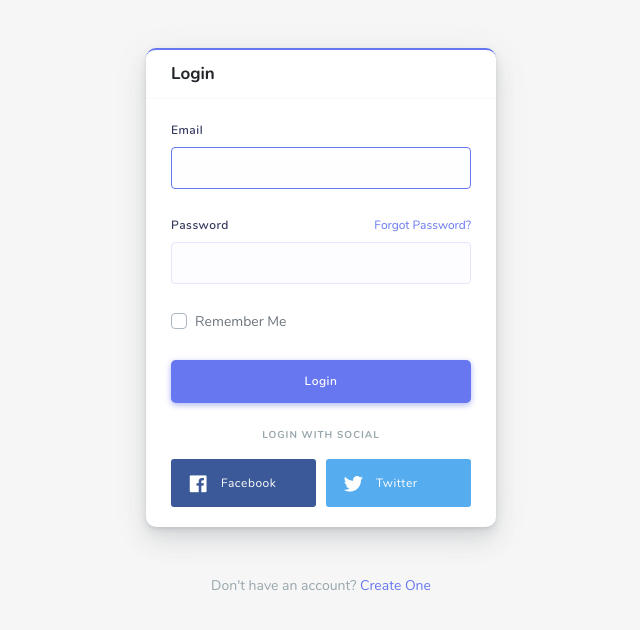
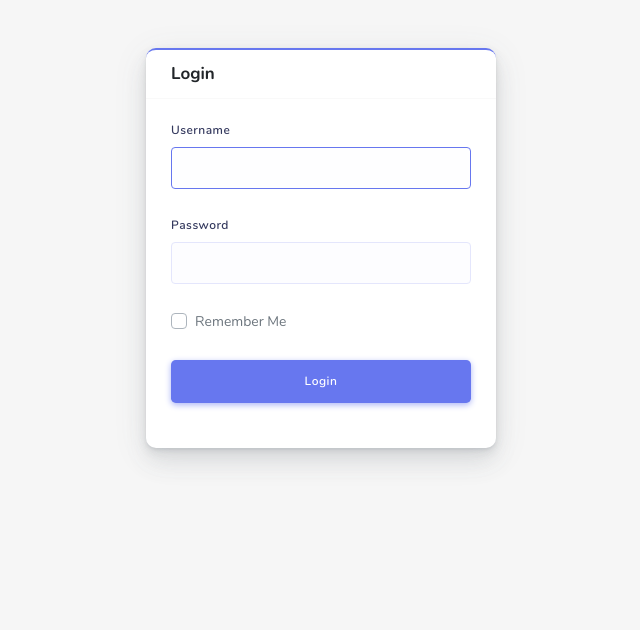
Before and after one commit to smdurjoy/flight-reservasion-system, a PHP site: page /login.php in a window 1280 px wide. Shown: the top 630 px of the page, without its empty margins (319-959 px from the left). Run offline with PHP 8.4, Linux system fonts and the light colour scheme.

Commit message:
login logout with session

```diff
--- a/aircraft.php
+++ b/aircraft.php
@@ -10,6 +10,7 @@
     <div class="main-wrapper main-wrapper-1">
 
         <?php require_once 'backend/connection.php'; ?>
+        <?php include 'backend/loginCheck.php'; ?>
         <?php include 'partials/navbar.html'; ?>
 
         <?php include 'partials/sidebar.php'; ?>
--- a/dateWiseTickets.php
+++ b/dateWiseTickets.php
@@ -2,6 +2,7 @@
 <html lang="en">
 
 <?php include 'partials/head.html'; ?>
+
 <link rel="stylesheet" href="assets/bundles/datatables/datatables.min.css">
 <link rel="stylesheet" href="assets/bundles/datatables/DataTables-1.10.16/css/dataTables.bootstrap4.min.css">
 <link rel="stylesheet" href="assets/bundles/bootstrap-daterangepicker/daterangepicker.css">
@@ -11,6 +12,7 @@
     <div class="main-wrapper main-wrapper-1">
 
         <?php require_once 'backend/connection.php'; ?>
+        <?php include 'backend/loginCheck.php'; ?>
         <?php include 'partials/navbar.html'; ?>
 
         <?php include 'partials/sidebar.php'; ?>
--- a/flightList.php
+++ b/flightList.php
@@ -10,6 +10,7 @@
     <div class="main-wrapper main-wrapper-1">
 
         <?php require_once 'backend/connection.php'; ?>
+        <?php include 'backend/loginCheck.php'; ?>
         <?php include 'partials/navbar.html'; ?>
 
         <?php include 'partials/sidebar.php'; ?>
--- a/flightListRouteWise.php
+++ b/flightListRouteWise.php
@@ -12,6 +12,7 @@
     <div class="main-wrapper main-wrapper-1">
 
         <?php require_once 'backend/connection.php'; ?>
+        <?php include 'backend/loginCheck.php'; ?>
         <?php include 'partials/navbar.html'; ?>
 
         <?php include 'partials/sidebar.php'; ?>
--- a/flightPassengers.php
+++ b/flightPassengers.php
@@ -12,6 +12,7 @@
     <div class="main-wrapper main-wrapper-1">
 
         <?php require_once 'backend/connection.php'; ?>
+        <?php include 'backend/loginCheck.php'; ?>
         <?php include 'partials/navbar.html'; ?>
 
         <?php include 'partials/sidebar.php'; ?>
--- a/index.php
+++ b/index.php
@@ -2,6 +2,7 @@
 <html lang="en">
 
 <?php include 'partials/head.html'; ?>
+<?php include 'backend/loginCheck.php'; ?>
 
 <body>
 <div class="loader"></div>
--- a/login.php
+++ b/login.php
@@ -15,8 +15,29 @@
     <link rel="stylesheet" href="assets/css/components.css">
     <!-- Custom style CSS -->
     <link rel="stylesheet" href="assets/css/custom.css">
-  <link rel='shortcut icon' type='image/x-icon' href='assets/img/favicon.ico' />
+    <link rel='shortcut icon' type='image/x-icon' href='assets/img/favicon.ico'/>
 </head>
+
+
+<?php
+session_start();
+require_once 'backend/connection.php';
+$message = "";
+if (count($_POST) > 0) {
+    $sql = "SELECT * FROM users WHERE username='" . $_POST["username"] . "' and password = '" . $_POST["password"] . "'";
+    $result = mysqli_query($conn, $sql);
+    $row = mysqli_fetch_array($result);
+    if (is_array($row)) {
+        $_SESSION["id"] = $row['id'];
+        $_SESSION["username"] = $row['username'];
+    } else {
+        $message = "Invalid Username or Password!";
+    }
+}
+if (isset($_SESSION["id"])) {
+    header("Location:index.php");
+}
+?>
 
 <body>
 <div class="loader"></div>
@@ -26,35 +47,36 @@
             <div class="row">
                 <div class="col-12 col-sm-8 offset-sm-2 col-md-6 offset-md-3 col-lg-6 offset-lg-3 col-xl-4 offset-xl-4">
                     <div class="card card-primary">
+                        <?php if ($message) { ?>
+                            <div class="alert alert-danger" role="alert">
+                                <?php echo $message ?>
+                            </div>
+                        <?php } ?>
                         <div class="card-header">
                             <h4>Login</h4>
                         </div>
                         <div class="card-body">
                             <form method="POST" action="#" class="needs-validation" novalidate="">
                                 <div class="form-group">
-                    <label for="email">Email</label>
-                    <input id="email" type="email" class="form-control" name="email" tabindex="1" required autofocus>
+                                    <label for="username">Username</label>
+                                    <input id="username" type="text" class="form-control" name="username" tabindex="1"
+                                           required autofocus>
                                     <div class="invalid-feedback">
-                      Please fill in your email
+                                        Please fill in your username
                                     </div>
                                 </div>
                                 <div class="form-group">
-                    <div class="d-block">
                                     <label for="password" class="control-label">Password</label>
-                      <div class="float-right">
-                        <a href="auth-forgot-password.html" class="text-small">
-                          Forgot Password?
-                        </a>
-                      </div>
-                    </div>
-                    <input id="password" type="password" class="form-control" name="password" tabindex="2" required>
+                                    <input id="password" type="password" class="form-control" name="password"
+                                           tabindex="2" required>
                                     <div class="invalid-feedback">
                                         please fill in your password
                                     </div>
                                 </div>
                                 <div class="form-group">
                                     <div class="custom-control custom-checkbox">
-                      <input type="checkbox" name="remember" class="custom-control-input" tabindex="3" id="remember-me">
+                                        <input type="checkbox" name="remember" class="custom-control-input" tabindex="3"
+                                               id="remember-me">
                                         <label class="custom-control-label" for="remember-me">Remember Me</label>
                                     </div>
                                 </div>
@@ -64,25 +86,7 @@
                                     </button>
                                 </div>
                             </form>
-                <div class="text-center mt-4 mb-3">
-                  <div class="text-job text-muted">Login With Social</div>
                         </div>
-                <div class="row sm-gutters">
-                  <div class="col-6">
-                    <a class="btn btn-block btn-social btn-facebook">
-                      <span class="fab fa-facebook"></span> Facebook
-                    </a>
-                  </div>
-                  <div class="col-6">
-                    <a class="btn btn-block btn-social btn-twitter">
-                      <span class="fab fa-twitter"></span> Twitter
-                    </a>
-                  </div>
-                </div>
-              </div>
-            </div>
-            <div class="mt-5 text-muted text-center">
-              Don't have an account? <a href="auth-register.html">Create One</a>
                     </div>
                 </div>
             </div>
--- /dev/null
+++ b/logout.php
@@ -0,0 +1,6 @@
+<?php
+    session_start();
+    unset($_SESSION["id"]);
+    unset($_SESSION["username"]);
+    header("Location: login.php");
+?>
--- a/newFlight.php
+++ b/newFlight.php
@@ -9,6 +9,7 @@
     <div class="main-wrapper main-wrapper-1">
 
         <?php require_once 'backend/connection.php'; ?>
+        <?php include 'backend/loginCheck.php'; ?>
         <?php include 'partials/navbar.html'; ?>
 
         <?php include 'partials/sidebar.php'; ?>
--- a/newPassenger.php
+++ b/newPassenger.php
@@ -11,6 +11,7 @@
     <div class="main-wrapper main-wrapper-1">
 
         <?php require_once 'backend/connection.php'; ?>
+        <?php include 'backend/loginCheck.php'; ?>
         <?php include 'partials/navbar.html'; ?>
 
         <?php include 'partials/sidebar.php'; ?>
--- a/newTicket.php
+++ b/newTicket.php
@@ -11,6 +11,7 @@
     <div class="main-wrapper main-wrapper-1">
 
         <?php require_once 'backend/connection.php'; ?>
+        <?php include 'backend/loginCheck.php'; ?>
         <?php include 'partials/navbar.html'; ?>
 
         <?php include 'partials/sidebar.php'; ?>
--- a/partials/navbar.html
+++ b/partials/navbar.html
@@ -143,7 +143,7 @@
         Settings
         </a>
         <div class="dropdown-divider"></div>
-        <a href="auth-login.html" class="dropdown-item has-icon text-danger"> <i class="fas fa-sign-out-alt"></i>
+        <a href="logout.php" class="dropdown-item has-icon text-danger"> <i class="fas fa-sign-out-alt"></i>
         Logout
         </a>
     </div>
--- a/passengerList.php
+++ b/passengerList.php
@@ -10,6 +10,7 @@
     <div class="main-wrapper main-wrapper-1">
 
         <?php require_once 'backend/connection.php'; ?>
+        <?php include 'backend/loginCheck.php'; ?>
         <?php include 'partials/navbar.html'; ?>
 
         <?php include 'partials/sidebar.php'; ?>
--- a/routeWisePassengers.php
+++ b/routeWisePassengers.php
@@ -13,6 +13,7 @@
     <div class="main-wrapper main-wrapper-1">
 
         <?php require_once 'backend/connection.php'; ?>
+        <?php include 'backend/loginCheck.php'; ?>
         <?php include 'partials/navbar.html'; ?>
 
         <?php include 'partials/sidebar.php'; ?>
--- a/stateWisePassengers.php
+++ b/stateWisePassengers.php
@@ -12,6 +12,7 @@
     <div class="main-wrapper main-wrapper-1">
 
         <?php require_once 'backend/connection.php'; ?>
+        <?php include 'backend/loginCheck.php'; ?>
         <?php include 'partials/navbar.html'; ?>
 
         <?php include 'partials/sidebar.php'; ?>
--- a/stateWiseTickets.php
+++ b/stateWiseTickets.php
@@ -12,6 +12,7 @@
     <div class="main-wrapper main-wrapper-1">
 
         <?php require_once 'backend/connection.php'; ?>
+        <?php include 'backend/loginCheck.php'; ?>
         <?php include 'partials/navbar.html'; ?>
 
         <?php include 'partials/sidebar.php'; ?>
--- a/ticketsList.php
+++ b/ticketsList.php
@@ -10,6 +10,7 @@
     <div class="main-wrapper main-wrapper-1">
 
         <?php require_once 'backend/connection.php'; ?>
+        <?php include 'backend/loginCheck.php'; ?>
         <?php include 'partials/navbar.html'; ?>
 
         <?php include 'partials/sidebar.php'; ?>
```
Also changed, not shown: backend/loginCheck.php (added, +7 -0 lines). Lines whose indentation alone changed are shown as unchanged.
